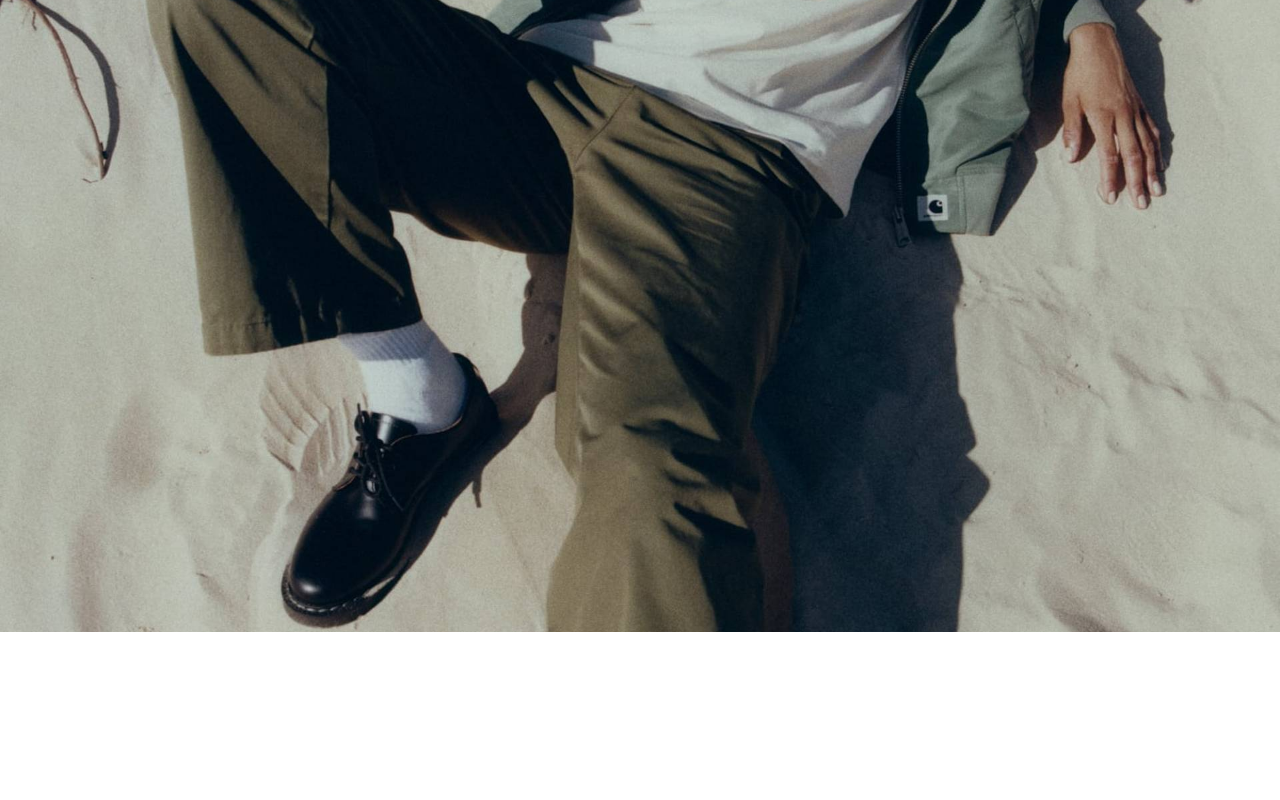
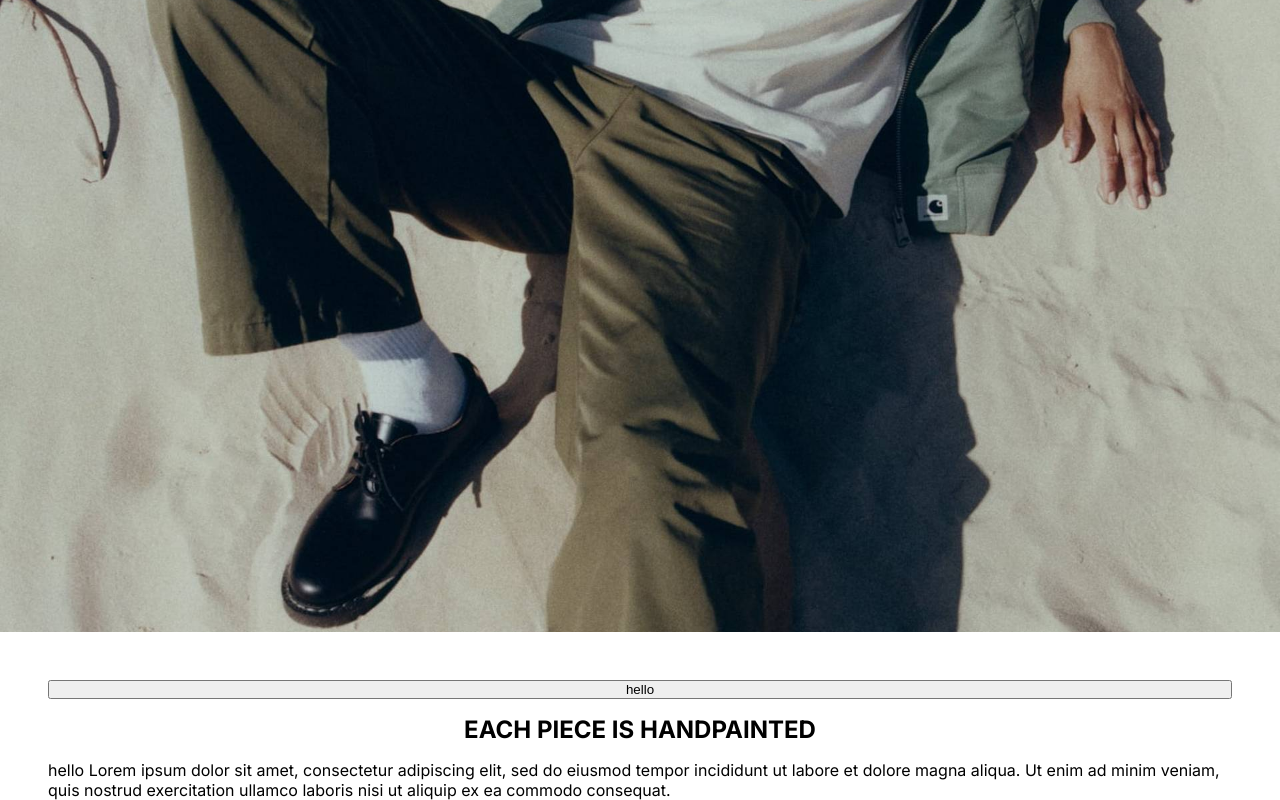
Before and after one commit to matolres/nila-c, a Next.js app: page / in a window 1280 px wide. Shown: the part 168-968 px from the top of the page. Before the commit the page ends 800 px from the top, so only its background shows below. Built offline with nearby package versions, Linux system fonts and the light colour scheme.

Commit message:
frontpage

```diff
--- a/src/app/css/menu.module.scss
+++ b/src/app/css/menu.module.scss
@@ -6,10 +6,9 @@
 
         }
         .menu_header {
-            position: sticky;
-            z-index: 3000;
             height: 100%;
             width: 100%;
+            z-index: 50;
         }
         .menu_button {
             position: absolute;
@@ -38,7 +37,7 @@
         }
 
         .menu_anim {
-            position: sticky;
+            position: fixed;
         }
 
         .moveMe {
@@ -72,8 +71,8 @@
 
           }
 
-        .list_container {
-            position: absolute;
+          .list_container {
+            /* Remove position: absolute; */
             display: flex;
             justify-content: center;
             align-items: center;
@@ -81,7 +80,7 @@
             height: 100%;
             top: 0;
             left: 0;
-        }
+          }
 
 
 
@@ -93,10 +92,10 @@
             flex-direction: column;
             justify-content: end;
             list-style: none;
-            top: 5rem;
-            left: 7rem;
             z-index: 2000;
             text-align: center;
+            position: fixed;
+
             a {
                 text-decoration: none;
                 font-size: 2rem;
--- a/src/app/page.jsx
+++ b/src/app/page.jsx
@@ -1,15 +1,33 @@
 import Image from "next/image";
-import styles from "./page.module.css";
+import styles from "./page.module.scss";
 import Menu from "./components/menu";
 
 
 export default function Home() {
   return (
     <>
+
+      <Menu className={styles.menu} />
+
+    <main>
     <Image className={styles.splash} src="/splash.jpg" alt="My Image" layout="fill"
   objectFit="cover"
     />
-    <Menu className={styles.menu} />
+    <section className={styles.container_1_1}>
+      <button>hello</button>
+      <h1>EACH PIECE IS HANDPAINTED</h1>
+      <p>hello Lorem ipsum dolor sit amet, consectetur adipiscing elit, sed do eiusmod tempor incididunt ut labore et dolore magna aliqua. Ut enim ad minim veniam, quis nostrud exercitation ullamco laboris nisi ut aliquip ex ea commodo consequat. </p>
+    </section>
+    <div class="mat_content">
+
+          <div class="scrolling_wrapper">
+            <div class="card">
+
+            </div>
+          </div>
+
+        </div>
+    </main>
 
     </>
   );
--- a/src/app/page.module.css
+++ /dev/null
@@ -1,15 +0,0 @@
-.main {
-height: 100%;
-width: 100%
-}
-
-
-.splash {
-    position: absolute;
-    top: 0;
-    left: 0;
-    z-index: 1;
-}
-.menu {
-    z-index: 50;
-}
--- /dev/null
+++ b/src/app/page.module.scss
@@ -0,0 +1,22 @@
+.main {
+height: 100%;
+width: 100%
+}
+
+
+.splash {
+
+    top: 0;
+    left: 0;
+    z-index: 1;
+}
+
+.container_1_1 {
+    display: flex;
+    flex-direction: column;
+    margin: 3rem;
+    gap: 1rem;
+    h1 {
+        text-align: center;
+    }
+}
```
